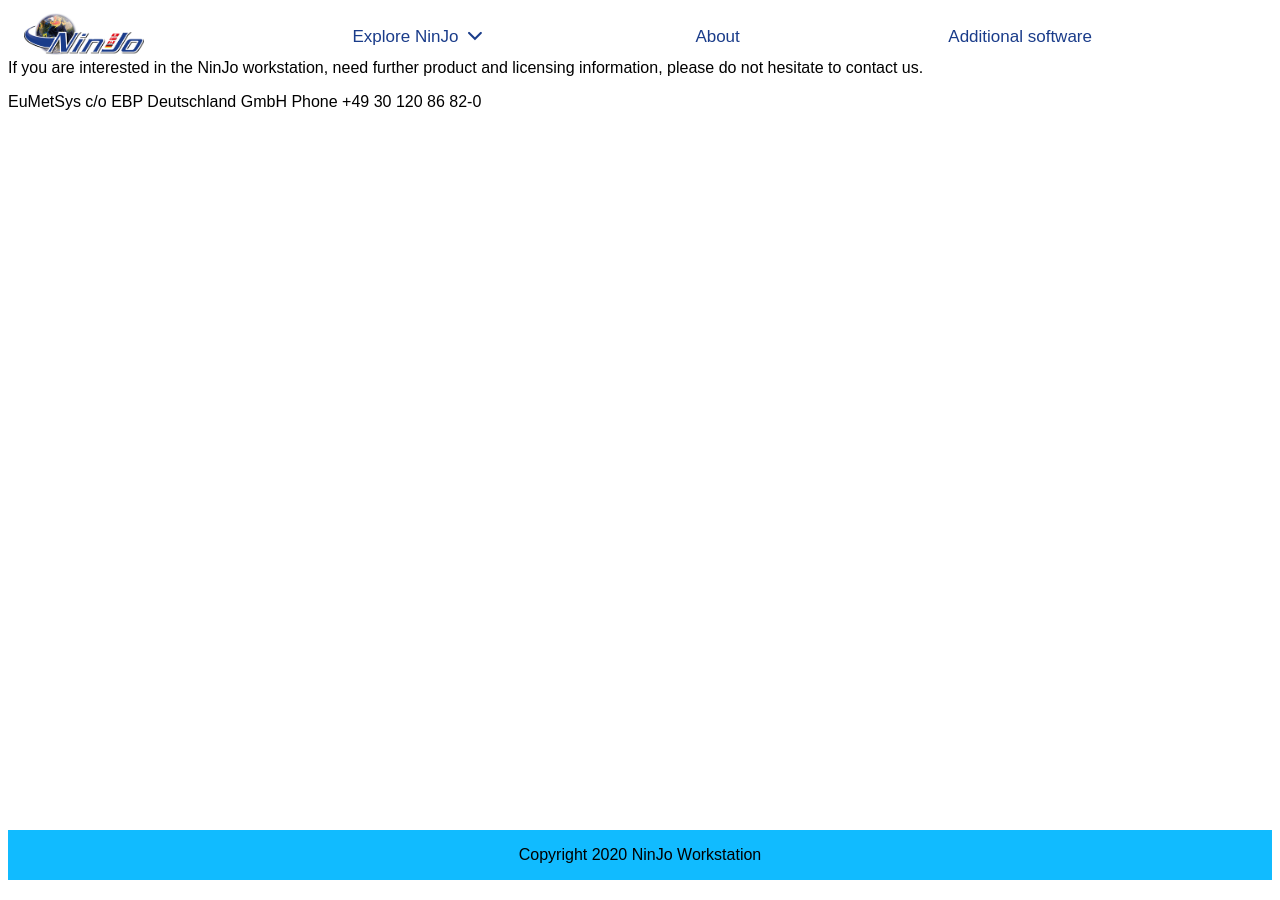
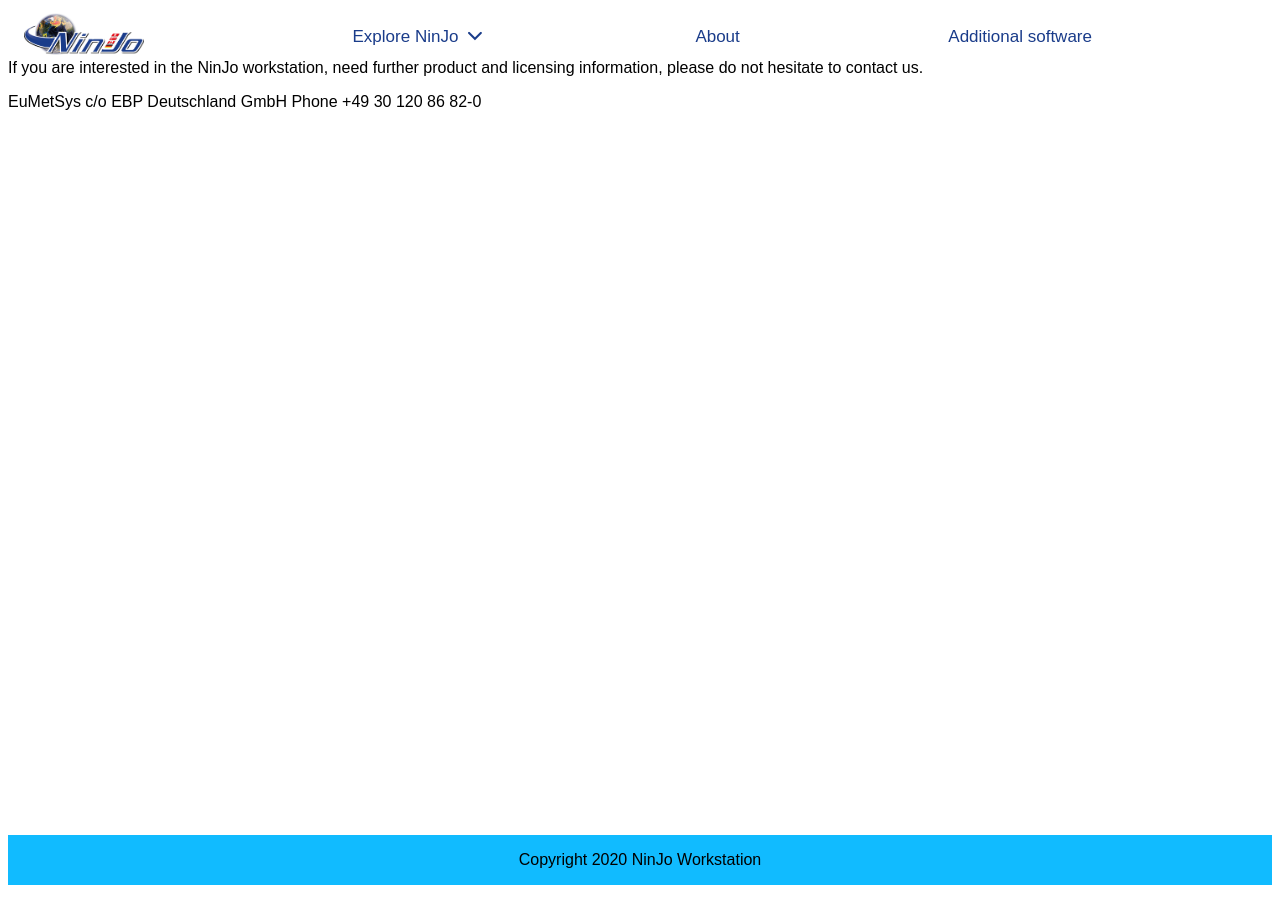
Before and after one commit to orlovale/NinJo_Workstation, a Jekyll site: the page built from prices.md, in a window 1280 px wide and 900 px high, scrolled down 21 px. Built offline with Jekyll 4.4.1, drawn with Linux system fonts in a browser that asks for light colours; nearby versions of some CDN libraries.

Commit message:
Update style.css

```diff
--- a/css/style.css
+++ b/css/style.css
@@ -129,10 +129,10 @@
 
 .wrapper{
 min-height: 100vh;
-margin-bottom: -70px;
+margin-bottom: -65px;
 }
 .placeholder{
-  height: 70px;
+  height: 65px;
 }
 .footer{
   background-color: #11bbff;
```
